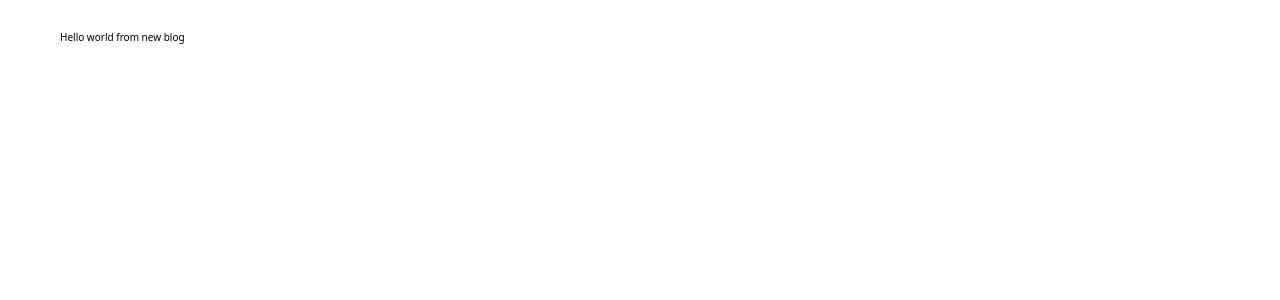
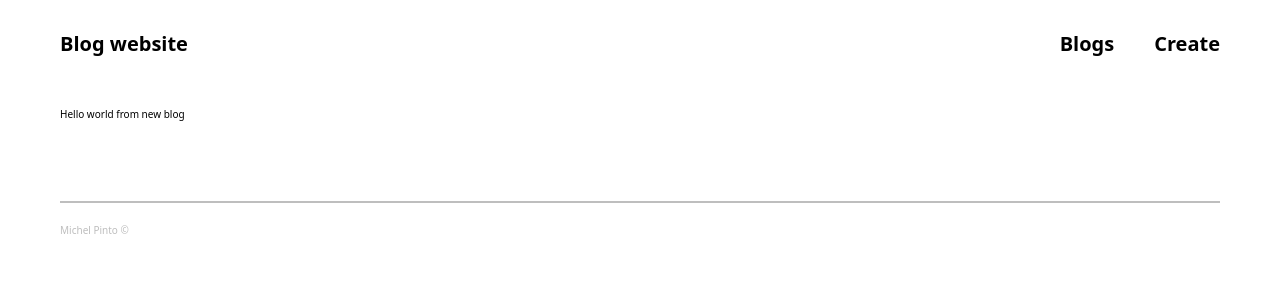
Before and after one commit to Michelpinto/Ts-blog-app, a React (Create React App) app in the folder frontend/: page /newBlog in a window 1280 px wide. Shown: the top 300 px of the page. Built offline with nearby package versions, Linux system fonts and the light colour scheme.

Commit message:
navigation and footer

```diff
--- a/frontend/src/App.tsx
+++ b/frontend/src/App.tsx
@@ -1,5 +1,7 @@
 import React from 'react';
 import { Route, Routes } from 'react-router-dom';
+import Footer from './components/footer/Footer';
+import Nav from './components/nav/Nav';
 import Blogs from './pages/blogs/Blogs';
 import NewBlog from './pages/newBlog/NewBlog';
 
@@ -7,10 +9,14 @@ import NewBlog from './pages/newBlog/NewBlog';
 
 const App: React.FC = () => {
   return (
-    <Routes>
-      <Route path='/' element={<Blogs />} />
-      <Route path='/newBlog' element={<NewBlog />} />
-    </Routes>
+    <>
+      <Nav />
+      <Routes>
+        <Route path='/' element={<Blogs />} />
+        <Route path='/newBlog' element={<NewBlog />} />
+      </Routes>
+      <Footer />
+    </>
   );
 };
 
--- /dev/null
+++ b/frontend/src/components/footer/Footer.tsx
@@ -0,0 +1,13 @@
+import React from 'react';
+import { Div } from './styles';
+
+function Footer() {
+  return (
+    <Div>
+      <span></span>
+      <p>Michel Pinto ©</p>
+    </Div>
+  );
+}
+
+export default Footer;
--- /dev/null
+++ b/frontend/src/components/footer/styles.ts
@@ -0,0 +1,17 @@
+import styled from 'styled-components';
+
+export const Div = styled.div`
+  margin-top: 8rem;
+  display: flex;
+  flex-direction: column;
+
+  & span {
+    border: 0.5px solid #bebebe;
+    width: 100%;
+    margin-bottom: 2rem;
+  }
+
+  & p {
+    color: #bebebe;
+  }
+`;
--- /dev/null
+++ b/frontend/src/components/nav/Nav.tsx
@@ -0,0 +1,24 @@
+import React from 'react';
+import { Link } from 'react-router-dom';
+import { InsideDiv, Div } from './styles';
+
+const Nav: React.FC = () => {
+  return (
+    <Div>
+      <Link to='/'>
+        <h1>Blog website</h1>
+      </Link>
+
+      <InsideDiv>
+        <Link to='/'>
+          <h1>Blogs</h1>
+        </Link>
+        <Link to='/newBlog'>
+          <h1>Create</h1>
+        </Link>
+      </InsideDiv>
+    </Div>
+  );
+};
+
+export default Nav;
--- /dev/null
+++ b/frontend/src/components/nav/styles.ts
@@ -0,0 +1,17 @@
+import styled from 'styled-components';
+
+export const Div = styled.div`
+  display: flex;
+  justify-content: space-between;
+
+  margin-bottom: 5rem;
+
+  & h1 {
+    cursor: pointer;
+  }
+`;
+
+export const InsideDiv = styled.div`
+  display: flex;
+  gap: 4rem;
+`;
```
